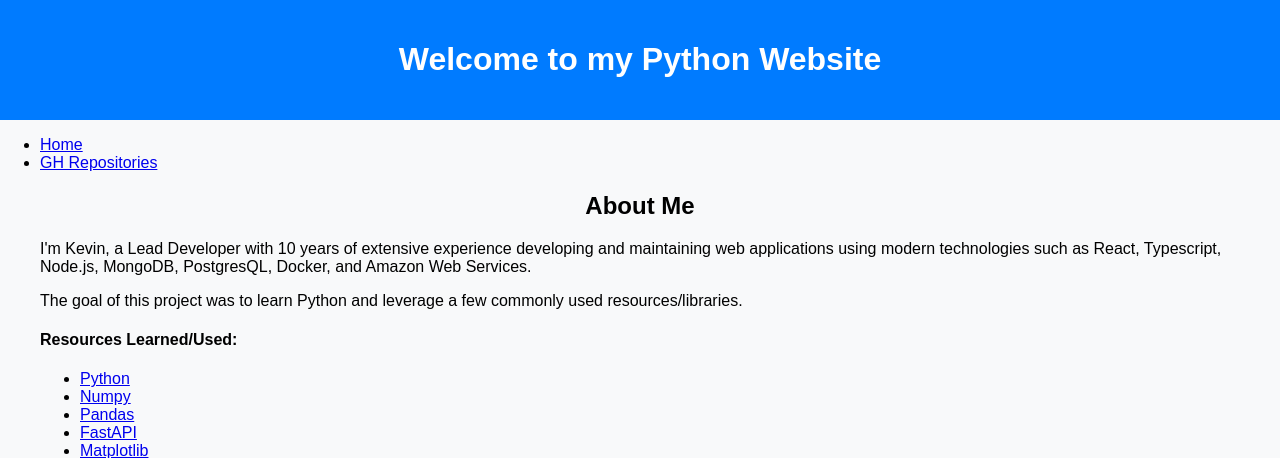
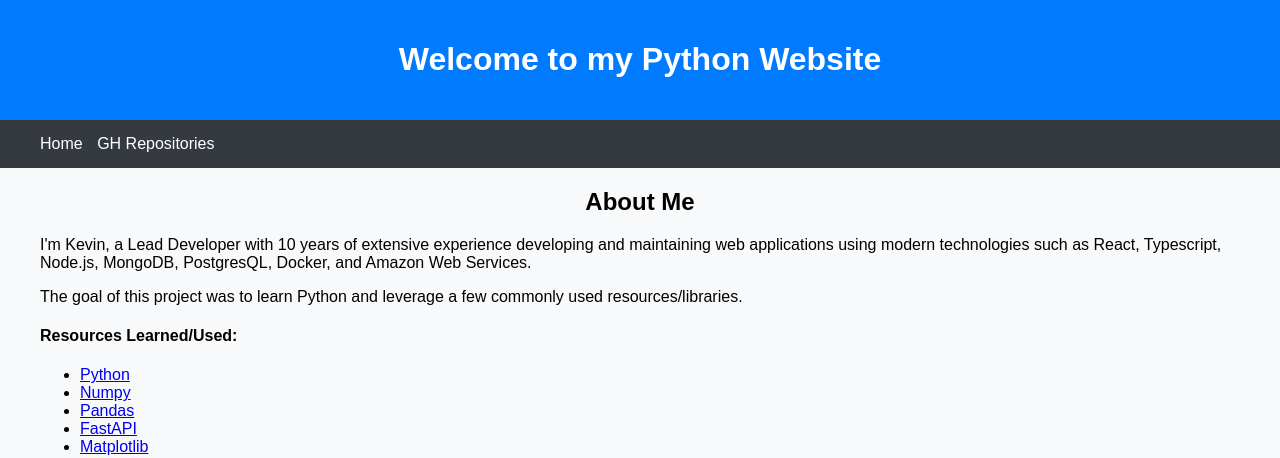
Before and after one commit to kalewis5331/github-data-utilization, a FastAPI app: template templates/home.html in a window 1280 px wide. Shown: the top 458 px of the page. Run offline with FastAPI, Linux system fonts and the light colour scheme; the template is opened without the code that fills it, so the values that code supplies are empty.

Commit message:
Added NavBar

```diff
--- a/static/styles.css
+++ b/static/styles.css
@@ -13,24 +13,24 @@ header {
     text-align: center;
 }
 
-nav {
-    background-color: #343a40;
+.navigation {
+    background-color: #343a40 !important;
     color: white;
-    padding: 10px 20px;
+    padding: 15px 10px;
 }
 
-nav ul {
+.navigation ul {
     list-style-type: none;
     margin: 0;
     padding: 0;
 }
 
-nav ul li {
+.navigation ul li {
     display: inline;
     margin-right: 10px;
 }
 
-nav ul li a {
+.navigation ul li a {
     color: white;
     text-decoration: none;
 }
--- a/templates/base.html
+++ b/templates/base.html
@@ -11,12 +11,15 @@
 <header>
     <h1>Welcome to my Python Website</h1>
 </header>
-<div class="navbar">
-    <ul>
+<div class="navigation">
+    <div class="container" style="padding: 0 !important;">
+        <ul>
 
-        <li><a href="/">Home</a></li>
-        <li><a href="/repositories">GH Repositories</a></li>
-    </ul>
+            <li><a href="/">Home</a></li>
+            <li><a href="/repositories">GH Repositories</a></li>
+        </ul>
+    </div>
+
 </div>
 <div class="container">
     {% block content %}
```
Also changed, not shown: static/images/repo.png.
